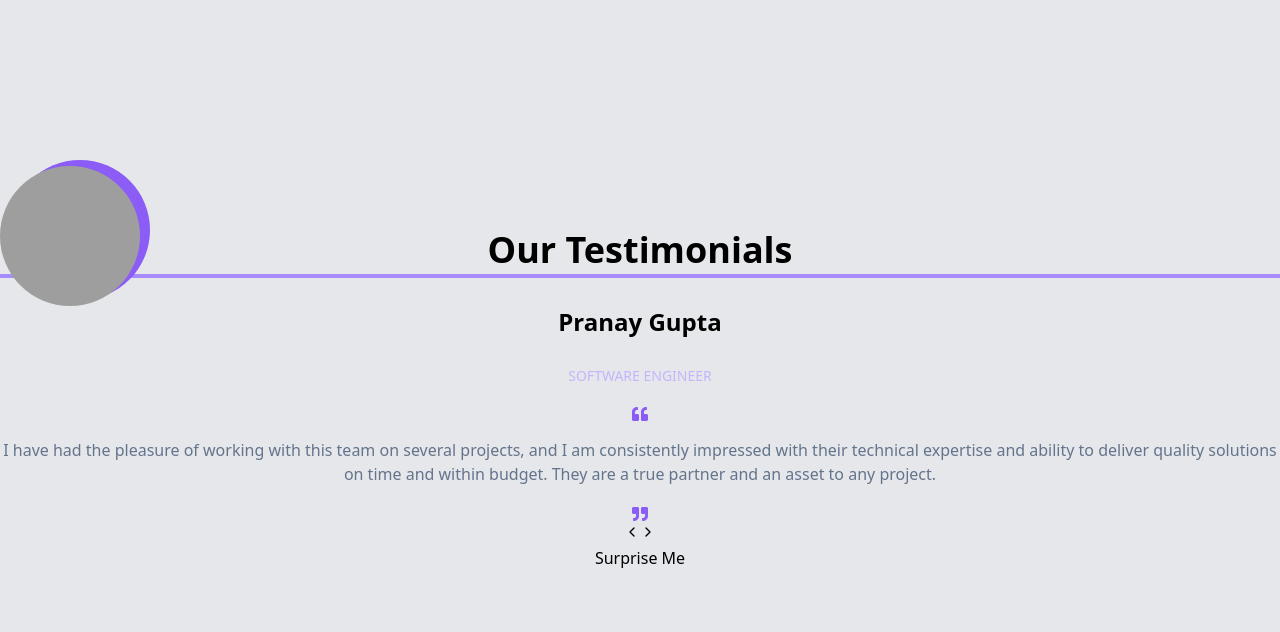
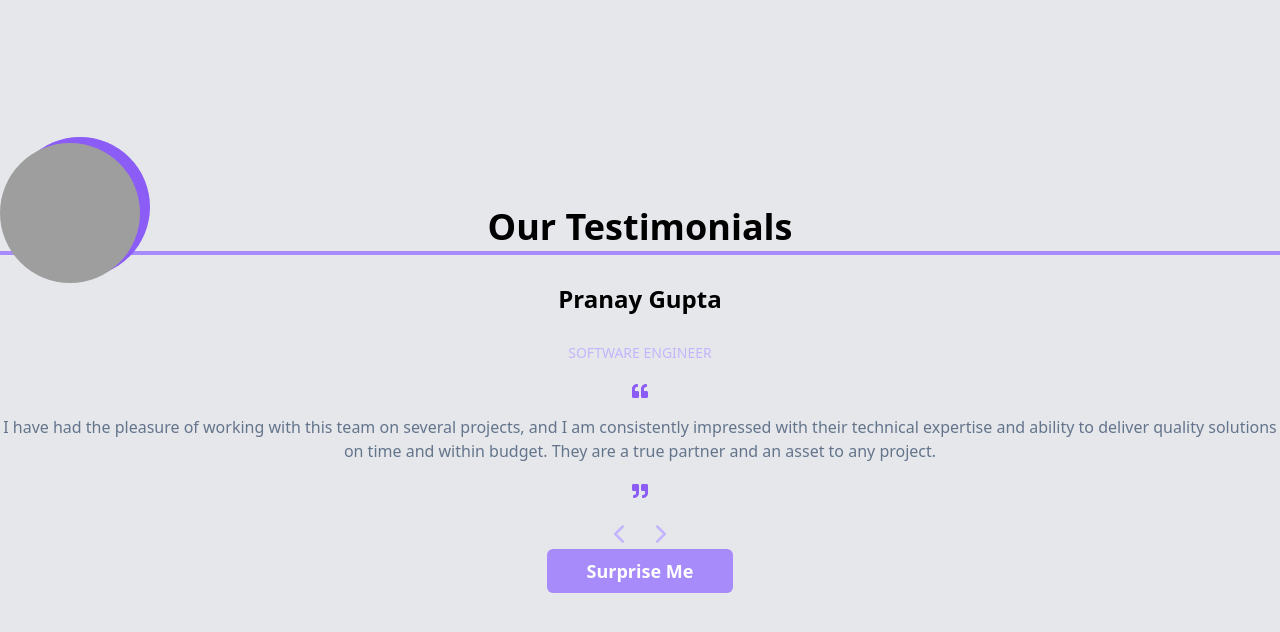
Before and after one commit to vaidehijadhav/testimonal, a React (Create React App) app: page / in a window 1280 px wide. Shown: the top 632 px of the page. Built offline with nearby package versions, Linux system fonts and the light colour scheme; grey boxes are pictures that could not be loaded.

Commit message:
add tailwond CSS for button

```diff
--- a/src/components/Card.js
+++ b/src/components/Card.js
@@ -32,16 +32,21 @@ const Card = (props) =>{
             <div className="text-violet-500 mx-auto mt-5">
                 <FaQuoteRight/>
             </div>
-            <div>
-                <button>
+
+            <div className="flex text-3xl mt-5 gap-3 text-violet-300 font-bold mx-auto">
+                <button className="cursor-pointer hover:text-violet-500">
                     <FiChevronLeft />
                 </button>
-                <button>
+                <button className="cursor-pointer hover:text-violet-500">
                     <FiChevronRight />
                 </button>
             </div>
+
             <div>
-                <button>Surprise Me</button>
+                <button className="bg-violet-400 hover:bg-violet-500 transition-all duration-200
+                cursor-pointer px-10 py-2 rounded-md font-bold text-white text-lg">
+                    Surprise Me
+                </button>
             </div>
         </div>
     )
```
